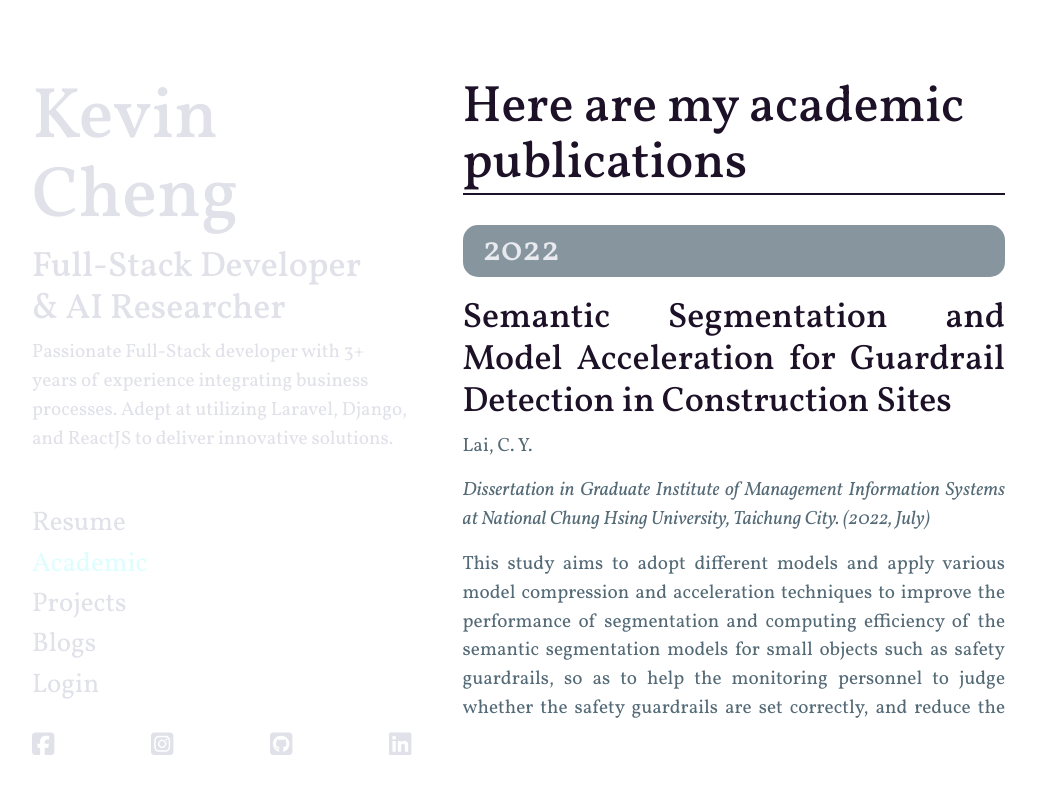
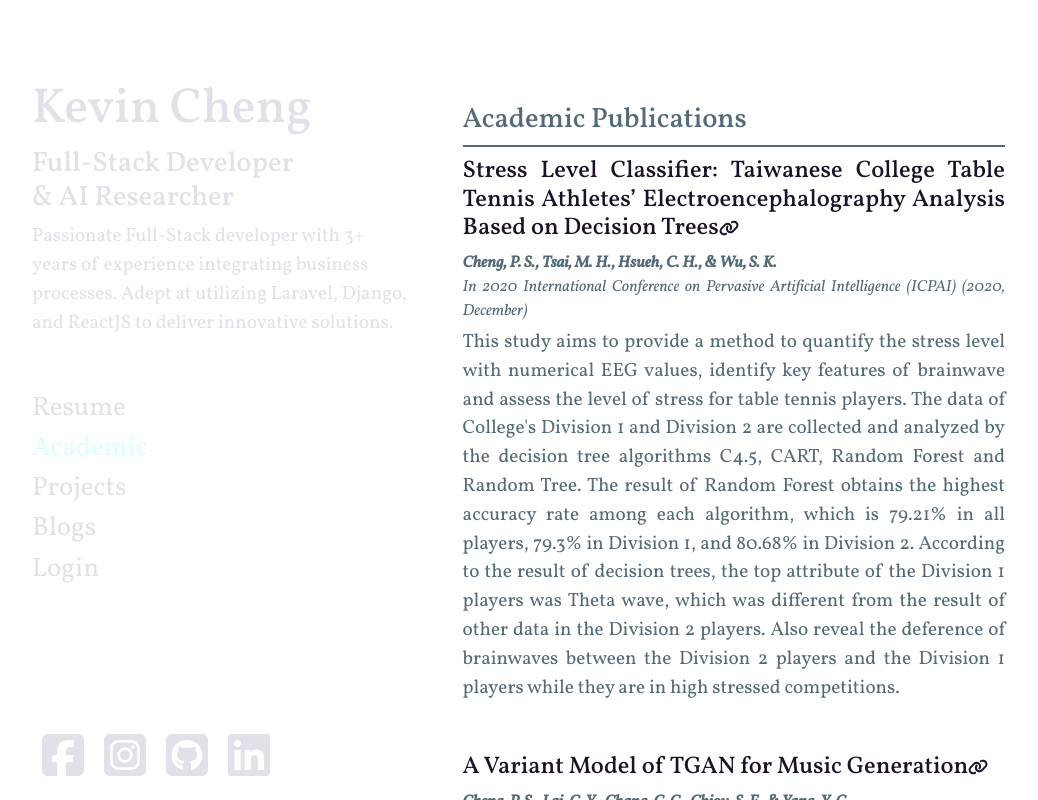
Before and after one commit to Ping-Sung/personal_site, a React (Vite) app in the folder personal_site/: page /Academic in a window 1280 px wide. Shown: the whole page, without its empty margins (111-1149 px from the left). Built offline with nearby package versions, Linux system fonts and the light colour scheme.

Commit message:
Frontend update

```diff
--- a/personal_site/src/components/Academic.jsx
+++ b/personal_site/src/components/Academic.jsx
@@ -2,14 +2,15 @@
 // import React from "react";
 import '../css/academic.css'
 import "react-image-gallery/styles/css/image-gallery.css";
-
+import { FontAwesomeIcon } from '@fortawesome/react-fontawesome';
+import { faLink } from '@fortawesome/free-solid-svg-icons';
 import ImageGallery from 'react-image-gallery';
 import { ShangdaImages } from '../ShangdaImages';
 
 export default function Academic() {
 
-    const publications_list = {
-        2020: [
+    const publications_list =
+        [
             {
                 img: null,
                 title: "Stress Level Classifier: Taiwanese College Table Tennis Athletes’ Electroencephalography Analysis Based on Decision Trees",
@@ -31,9 +32,6 @@ export default function Academic() {
                 publisher: "In Proceedings of the 2020 Asia Service Sciences and Software Engineering Conference (2020, May)",
                 gallary: ShangdaImages,
             },
-
-        ],
-        2022: [
             {
                 img: null,
                 title: "Semantic Segmentation and Model Acceleration for Guardrail Detection in Construction Sites",
@@ -66,33 +64,39 @@ export default function Academic() {
                 authors: "Tzou, T. L., Huang, C. H., Lai, Y. H., Tsai, M. H., Hsu, C. T., Cheng, P. S., & Lee, W. J.",
                 publisher: "In Innovative Computing: Proceedings of the 4th International Conference on Innovative Computing (IC 2021) (2022, January)",
                 gallary: [],
-            },
-        ],
-    }
+            }
+        ]
+
     return (
         <div className="academic">
-            <h1 className='academic-title'>Here are my academic publications</h1>
+            <div className="home-title">
+                <h3>Academic Publications</h3>
+            </div>
             <div className='publications'>
                 <div className='publication-by-year'>
-                    <div className="publication-year">
-                        <h2>2022</h2>
-                    </div>
+
                     {
-                        publications_list[2022].map((publication, index) => (
+                        publications_list.map((publication, index) => (
                             <div className="publication" key={index}>
 
                                 <div className="publication-content">
-                                    <h2 className="publication-title">{publication.title}</h2>
+                                    {/* <a href="publication.url"> */}
+                                    <h4 className="publication-title" onClick={() => (window.open(publication.url, '_blank'))}>
+                                        {publication.title}
+                                        <FontAwesomeIcon className="publication-links-icons" icon={faLink} />
+                                    </h4>
+                                    {/* </a> */}
+
                                     <p className="publication-authors">{publication.authors}</p>
                                     <p className="publication-publisher">{publication.publisher}</p>
                                     <p className="publication-abstrat">{publication.abstact}</p>
-                                    <div className="publication-links">
+                                    {/* <div className="publication-links">
 
-                                        <button className="publication-links-btn" onClick={() => (window.open(publication.url, '_blank'))}>arixv</button>
+                                        <button className="publication-links-btn" >arixv</button>
                                         {publication.github && <button className="publication-links-btn" onClick={() => (window.open(publication.github, '_blank'))}>github</button>}
-                                    </div>
+                                    </div> */}
                                 </div>
-                                {publication.gallary.length > 0 &&
+                                {/* {publication.gallary.length > 0 &&
                                     <div className="publication-image">
                                         <ImageGallery items={publication.gallary}
                                             showThumbnails={false}
@@ -100,48 +104,13 @@ export default function Academic() {
                                             showIndex={true}
                                         />
                                     </div>
-                                }
-                            </div>
-                        ))
-                    }
-
-                </div>
-                <div className='publication-by-year'>
-                    <div className="publication-year">
-                        <h2>2020</h2>
-                    </div>
-                    {
-                        publications_list[2020].map((publication, index) => (
-                            <div className="publication" key={index}>
-
-                                <div className="publication-content">
-                                    <h2 className="publication-title">{publication.title}</h2>
-                                    <p className="publication-authors">{publication.authors}</p>
-                                    <p className="publication-publisher">{publication.publisher}</p>
-                                    <p className="publication-abstrat">{publication.abstact}</p>
-                                    <div className="publication-links">
-
-                                        <button className="publication-links-btn" onClick={() => (window.open(publication.url, '_blank'))}>arixv</button>
-                                        {publication.github && <button className="publication-links-btn" onClick={() => (window.open(publication.github, '_blank'))}>github</button>}
-                                    </div>
-                                </div>
-                                {publication.gallary.length > 0 &&
-                                    <div className="publication-image">
-                                        <ImageGallery items={publication.gallary}
-                                            showThumbnails={false}
-                                            showBullets={true}
-                                            showIndex={true}
-                                        />
-                                    </div>
-                                }
+                                } */}
                             </div>
                         ))
                     }
 
                 </div>
             </div>
-
-
         </div>
     )
 }
--- a/personal_site/src/components/Education.jsx
+++ b/personal_site/src/components/Education.jsx
@@ -15,14 +15,14 @@ function Education() {
         },
         {
             school: 'National Taichung University of Sci. and Tech.',
-            degree: 'Bachelor of Information Management',
+            degree: 'Bachelor of Information Management<br />Associate Degree of Information Management',
             date: 'Sept. 2013 – Jun. 2020',
             gpa: '3.98 / 4.0',
             badge: NUTC
         }
     ]
     function renderEducation() {
-        return education.map((edu, index) => {
+        return education.map((edu) => {
             return (
                 <div className="home-degree-content">
                     <div className="home-degree-content-image">
@@ -32,9 +32,11 @@ function Education() {
                     </div>
                     <div className="home-degree-content-word">
                         <div className="home-degree-content-word-head">
-                            <p>{edu.school}</p>
+                            <h5>{edu.school}</h5>
                             <p style={{ fontSize: 14 }} >{edu.date} </p>
                         </div>
+                        {/* {edu.degree.split('<br />').map((line, index) => (<p key={index}>{line}</p>))} */}
+
                         {edu.degree} <br />
                         GPA: {edu.gpa}
                     </div>
--- a/personal_site/src/components/Header.jsx
+++ b/personal_site/src/components/Header.jsx
@@ -55,8 +55,8 @@ function Header() {
         <div className='header'>
             <div className='header-content'>
                 <div className="header-upper">
-                    <Link to="/"><h1>Kevin Cheng</h1></Link>
-                    <h2>Full-Stack Developer <br />& AI Researcher</h2>
+                    <Link to="/"><h2>Kevin Cheng</h2></Link>
+                    <h3>Full-Stack Developer <br />& AI Researcher</h3>
                     <p>Passionate Full-Stack developer with 3+ years of experience integrating
                         business processes. Adept at utilizing Laravel, Django, and ReactJS to
                         deliver innovative solutions.</p>
--- a/personal_site/src/components/Home.jsx
+++ b/personal_site/src/components/Home.jsx
@@ -4,6 +4,7 @@ import '../css/home.css'
 import profileImg from '../assets/Small.jpeg'
 import Education from './Education'
 import Projects from './Projects'
+import Academic from './Academic'
 
 // import profileImg from 'https://drive.google.com/file/d/1Vere1yIeTlLz2d3ZiC816bvkQu7lm-Rv/view?usp=drive_link'
 
@@ -21,6 +22,7 @@ function Home() {
         </div>
         <Education />
         <Projects />
+        <Academic />
 
 
 
--- a/personal_site/src/css/academic.css
+++ b/personal_site/src/css/academic.css
@@ -36,7 +36,7 @@
 .publications {
     width: 100%;
     height: 100%;
-    overflow: scroll;
+    /* overflow: scroll; */
 }
 
 .publication-by-year {
@@ -50,7 +50,7 @@
     display: flex;
     flex-direction: column;
     justify-content: space-between;
-    border-bottom: 2px solid #546A76;
+    /* border-bottom: 2px solid #546A76; */
     padding-bottom: 20px;
     margin-bottom: 15px;
 }
@@ -72,13 +72,25 @@
     text-align: justify;
     text-justify: auto;
 }
+.publication-authors {
+    font-size: 16px;
+    font-style: italic;
+    font-weight: bold;
+    margin: 0;
+}
 
 .publication-publisher {
+    font-size: 16px;
     font-style: italic;
+    margin-bottom: 0.3rem;
 }
 
 .publication-title {
     color: #1D1128;
+}
+
+.publication-abstrat{
+    line-height: 1.5;
 }
 
 .publication-links {
@@ -95,6 +107,10 @@
     padding: 5px 10px;
 }
 
+.publication-links-icons {
+    font-size: 1rem;
+}
+
 .publication-links-btn:hover {
     background-color: #26C485;
     color: #E0E1E9;
--- a/personal_site/src/css/header.css
+++ b/personal_site/src/css/header.css
@@ -64,7 +64,7 @@
 .social-links {
     height: 1.8em;
     display: flex;
-    justify-content: space-between;
+    /* justify-content: space-between; */
     /* padding: 20px; */
     margin-top: auto;
 }
@@ -79,7 +79,8 @@
 }
 
 .social-links-icons {
-    font-size: 1.6rem;
+    font-size: 3rem;
+    padding: 0 10px;
 }
 
 /* @media (min-width: 2500px) {
--- a/personal_site/src/css/home.css
+++ b/personal_site/src/css/home.css
@@ -46,6 +46,7 @@
     width: 100%;
     border-bottom: 2px solid #546A76;
     margin-bottom: 10px;
+    padding-top: 100px;
     /* margin-right: 50px; */
 }
 
--- a/personal_site/src/css/projects.css
+++ b/personal_site/src/css/projects.css
@@ -45,9 +45,10 @@
 
 .project-head p {
     /* margin-left: auto; */
-    font-size: 20px;
+    font-size: 24px;
     font-style: italic;
     font-weight: bold;
+    margin: 0;
 }
 
 .project-info {
```
